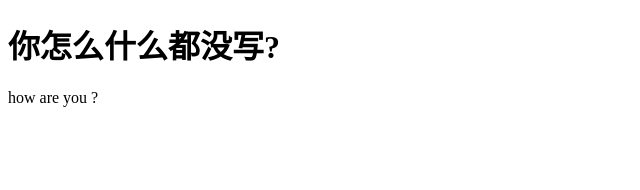
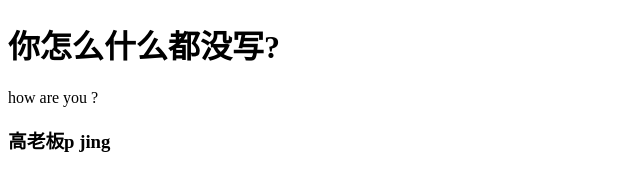
Before and after one commit to iam0927/git-demo, a plain HTML site: page index.html in a window 1280 px wide. Shown: the whole page, without its empty margins (0-640 px from the left). Drawn offline with Linux system fonts and the light colour scheme.

Commit message:
刘志华新建分支

```diff
--- a/index.html
+++ b/index.html
@@ -6,7 +6,7 @@
 	<body>
 		<h1>你怎么什么都没写?</h1>
 		<div> how are you ?</div>
-
+		<h3>高老板p jing</h3>
 	</body>
 
 
```
Also changed, not shown: yeheng.txt (added).
